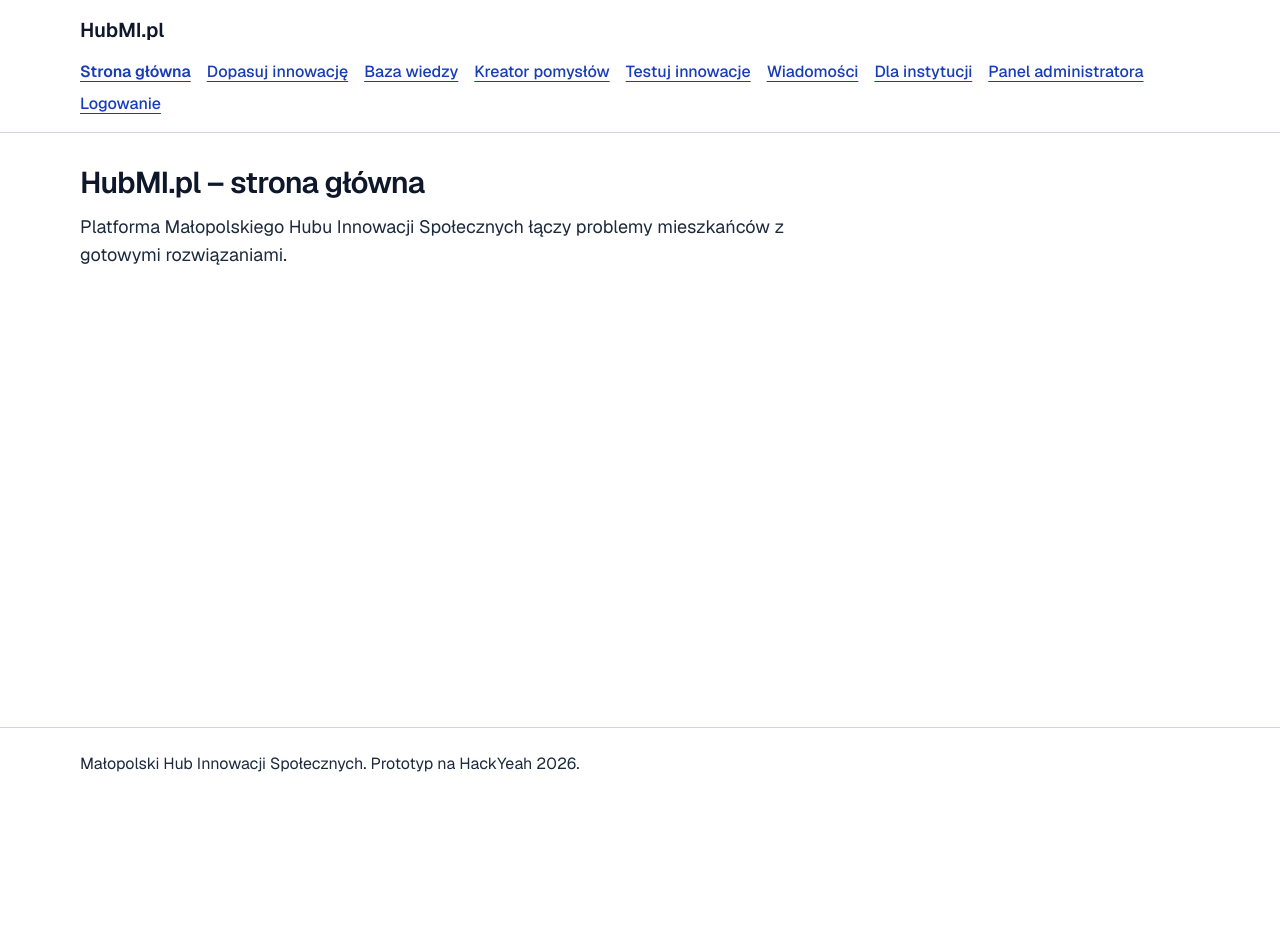
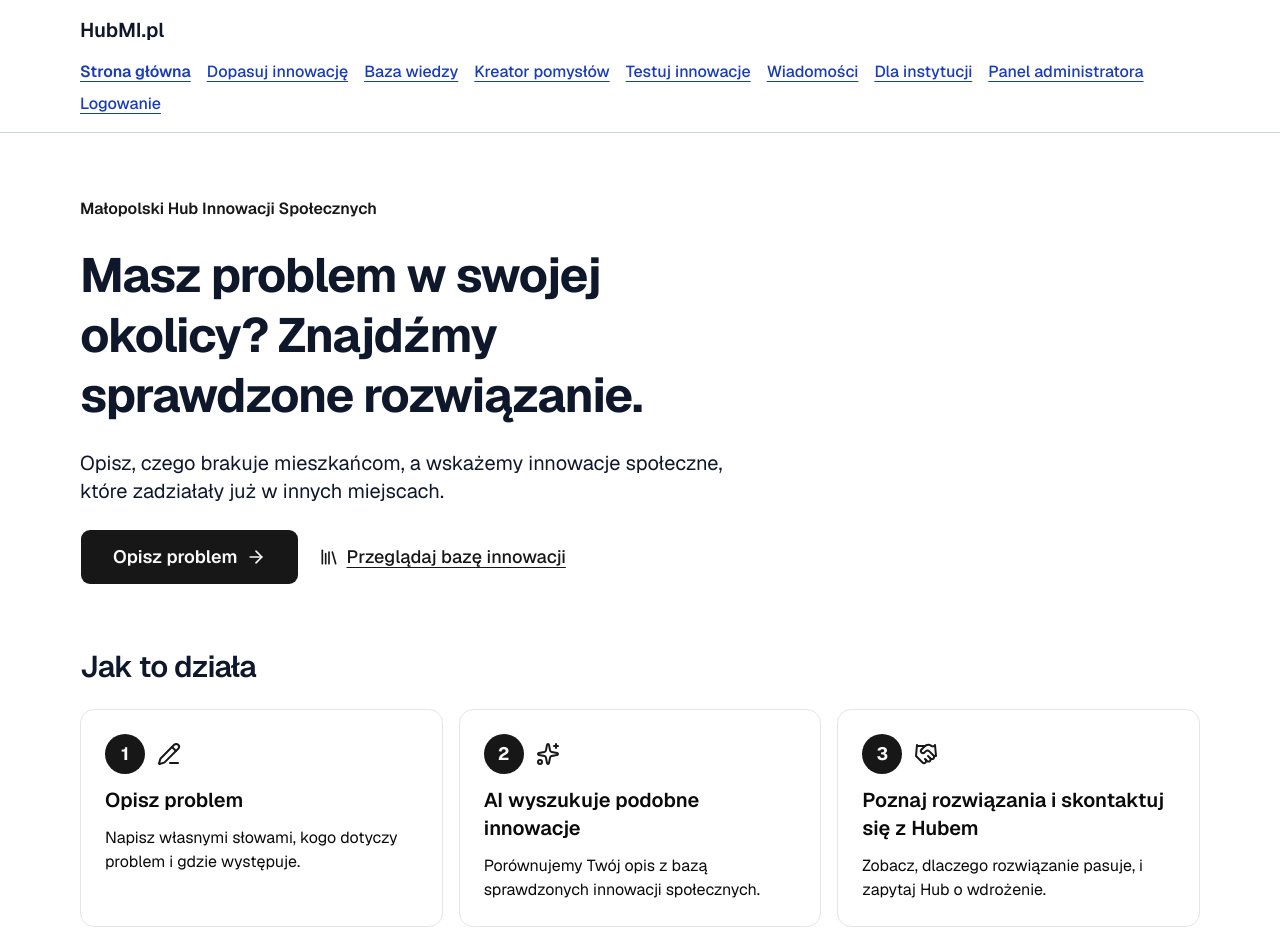
Before and after one commit to imflawlezz/hackyeah-2026, a Next.js app: page / in a window 1280 px wide. Shown: the top 952 px of the page. Before the commit the page ends 800 px from the top, so only its background shows below. Built offline with nearby package versions, Linux system fonts and the light colour scheme.

Commit message:
feat(home): landing page with hero and how-it-works steps
Co-Authored-By: Claude Opus 5.5 <noreply@anthropic.com>

```diff
--- a/src/app/page.tsx
+++ b/src/app/page.tsx
@@ -1,10 +1,114 @@
-import { PlaceholderPage } from "@/components/layout/placeholder-page";
+import {
+  ArrowRightIcon,
+  HandshakeIcon,
+  LibraryIcon,
+  type LucideIcon,
+  PencilLineIcon,
+  SparklesIcon,
+} from "lucide-react";
+import Link from "next/link";
+import { buttonVariants } from "@/components/ui/button";
+import { cn } from "@/lib/utils";
+
+const STEPS: { title: string; description: string; icon: LucideIcon }[] = [
+  {
+    title: "Opisz problem",
+    description:
+      "Napisz własnymi słowami, kogo dotyczy problem i gdzie występuje.",
+    icon: PencilLineIcon,
+  },
+  {
+    title: "AI wyszukuje podobne innowacje",
+    description:
+      "Porównujemy Twój opis z bazą sprawdzonych innowacji społecznych.",
+    icon: SparklesIcon,
+  },
+  {
+    title: "Poznaj rozwiązania i skontaktuj się z Hubem",
+    description:
+      "Zobacz, dlaczego rozwiązanie pasuje, i zapytaj Hub o wdrożenie.",
+    icon: HandshakeIcon,
+  },
+];
 
 export default function HomePage() {
   return (
-    <PlaceholderPage
-      title="HubMI.pl – strona główna"
-      description="Platforma Małopolskiego Hubu Innowacji Społecznych łączy problemy mieszkańców z gotowymi rozwiązaniami."
-    />
+    <div className="flex flex-col gap-16 py-4 sm:py-8">
+      <section
+        aria-labelledby="hero-heading"
+        className="flex max-w-3xl flex-col items-start gap-6"
+      >
+        <p className="text-base font-semibold text-primary">
+          Małopolski Hub Innowacji Społecznych
+        </p>
+        <h1
+          id="hero-heading"
+          className="text-4xl leading-tight font-bold tracking-tight text-balance sm:text-5xl"
+        >
+          Masz problem w swojej okolicy? Znajdźmy sprawdzone rozwiązanie.
+        </h1>
+        <p className="max-w-2xl text-lg sm:text-xl">
+          Opisz, czego brakuje mieszkańcom, a wskażemy innowacje społeczne,
+          które zadziałały już w innych miejscach.
+        </p>
+        <div className="flex flex-col items-start gap-4 sm:flex-row sm:items-center">
+          <Link
+            href="/match"
+            className={cn(
+              buttonVariants({ size: "lg" }),
+              "h-auto min-h-14 gap-2 px-8 py-3 text-lg font-semibold [&_svg:not([class*='size-'])]:size-5",
+            )}
+          >
+            Opisz problem
+            <ArrowRightIcon aria-hidden="true" />
+          </Link>
+          <Link
+            href="/knowledge"
+            className="inline-flex min-h-11 items-center gap-2 rounded-sm px-1 text-lg font-medium text-primary underline underline-offset-4 hover:no-underline"
+          >
+            <LibraryIcon aria-hidden="true" className="size-5" />
+            Przeglądaj bazę innowacji
+          </Link>
+        </div>
+      </section>
+
+      <section
+        aria-labelledby="how-it-works-heading"
+        className="flex flex-col gap-6"
+      >
+        <h2
+          id="how-it-works-heading"
+          className="text-2xl font-semibold tracking-tight sm:text-3xl"
+        >
+          Jak to działa
+        </h2>
+        <ol className="grid gap-4 md:grid-cols-3">
+          {STEPS.map((step, index) => {
+            const Icon = step.icon;
+            return (
+              <li
+                key={step.title}
+                className="flex flex-col gap-3 rounded-xl border border-border bg-card p-6 text-card-foreground"
+              >
+                <div className="flex items-center gap-3">
+                  <span
+                    aria-hidden="true"
+                    className="flex size-10 shrink-0 items-center justify-center rounded-full bg-primary text-lg font-bold text-primary-foreground"
+                  >
+                    {index + 1}
+                  </span>
+                  <Icon aria-hidden="true" className="size-6 text-primary" />
+                </div>
+                <h3 className="text-xl font-semibold">
+                  <span className="sr-only">Krok {index + 1}: </span>
+                  {step.title}
+                </h3>
+                <p className="text-base">{step.description}</p>
+              </li>
+            );
+          })}
+        </ol>
+      </section>
+    </div>
   );
 }
```
